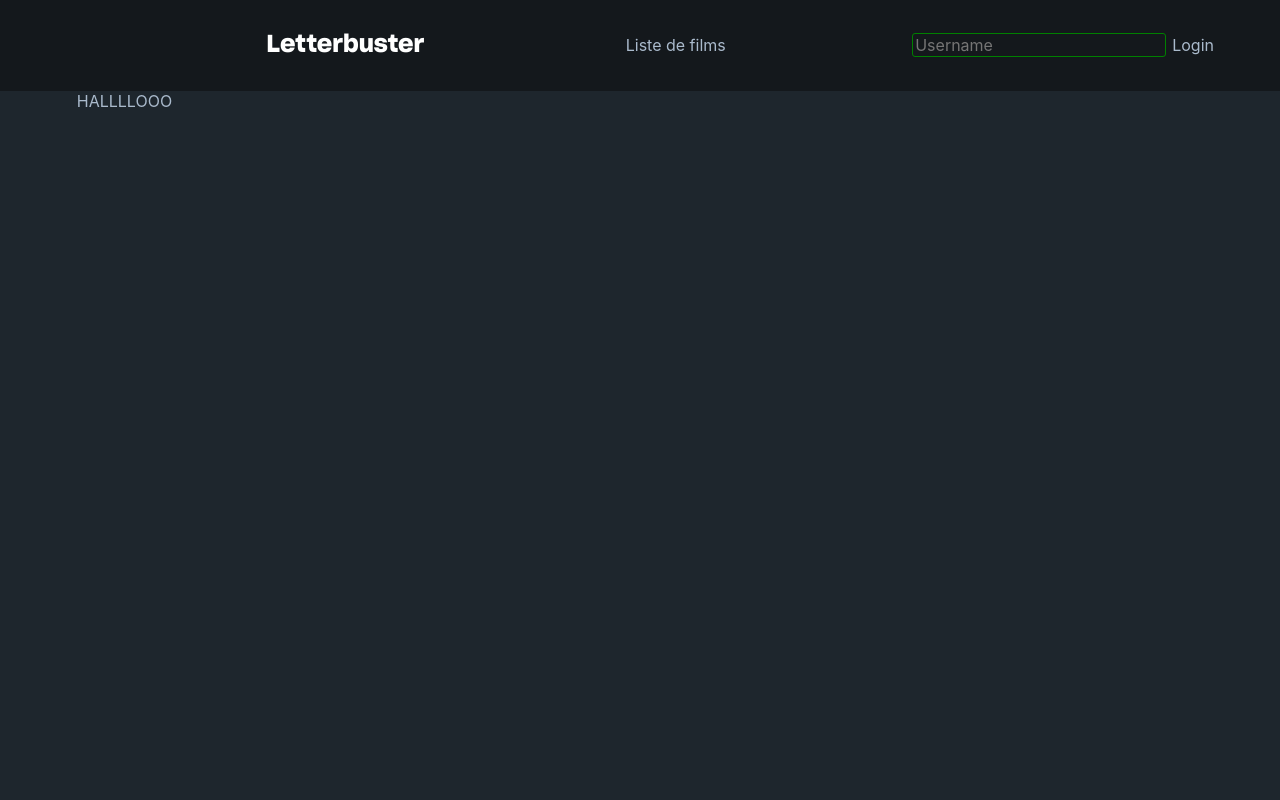
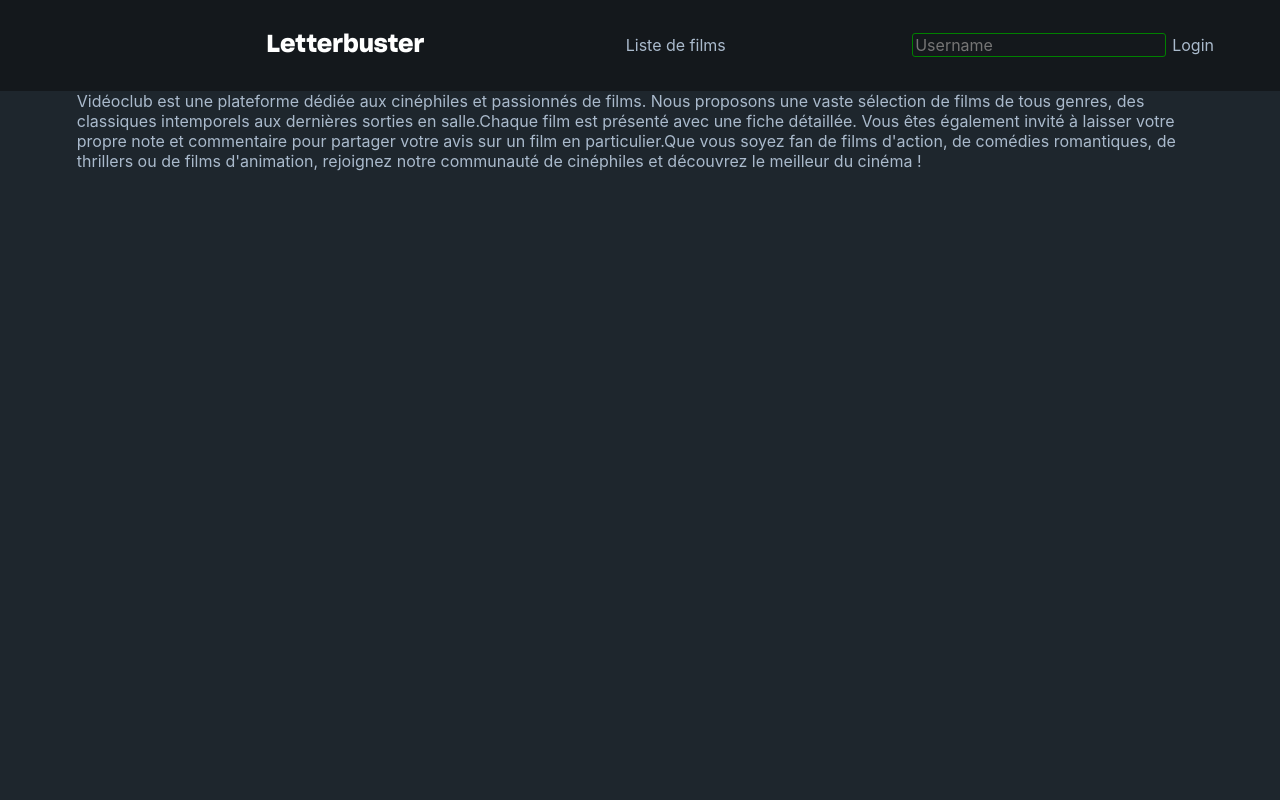
Before and after one commit to TurtleTipper78/React-TP1, a React (Create React App) app: page / in a window 1280 px wide. Shown: the top 800 px of the page. Built offline with nearby package versions, Linux system fonts and the light colour scheme.

Commit message:
Component 404

```diff
--- a/src/components/Accueil/Accueil.js
+++ b/src/components/Accueil/Accueil.js
@@ -1,11 +1,12 @@
 import { motion } from 'framer-motion'
 import './Accueil.css';
+import accueil from './Accueil.json'
 
 function Accueil() {
 
-  // const contenueAccueil = accueil.map((paragraphe, index) => {
-  //   return <p key={index}>{paragraphe}</p>
-  // })
+  const contenueAccueil = accueil.map((paragraphe, index) => {
+    return <p key={index}>{paragraphe}</p>
+  })
 
   const transition = { duration: 0.5, ease: 'easeInOut' };
 
@@ -24,7 +25,7 @@ function Accueil() {
       className='accueil'
     >
       <div className='wrapper'>
-        <p className='hallo'>HALLLLOOO</p>
+        {accueil}
       </div>
 
     </motion.main>
--- /dev/null
+++ b/src/components/Accueil/Accueil.json
@@ -0,0 +1,5 @@
+[
+    "Vidéoclub est une plateforme dédiée aux cinéphiles et passionnés de films. Nous proposons une vaste sélection de films de tous genres, des classiques intemporels aux dernières sorties en salle.",
+    "Chaque film est présenté avec une fiche détaillée. Vous êtes également invité à laisser votre propre note et commentaire pour partager votre avis sur un film en particulier.",
+    "Que vous soyez fan de films d'action, de comédies romantiques, de thrillers ou de films d'animation, rejoignez notre communauté de cinéphiles et découvrez le meilleur du cinéma !"
+]
--- a/src/components/App/App.js
+++ b/src/components/App/App.js
@@ -3,13 +3,14 @@ import { BrowserRouter as Router, Routes, Route, Navigate, useLocation } from 'r
 import { AnimatePresence } from 'framer-motion';
 import React, { useState } from 'react';
 
-import Entete from '../Entete/Entete'
+import Entete from '../Entete/Entete';
 import Acceuil from '../Accueil/Accueil';
-import ListeFilms from '../ListeFilms/ListeFilms'
-import Film from '../Film/Film'
+import ListeFilms from '../ListeFilms/ListeFilms';
+import Film from '../Film/Film';
 import Filtre from '../Filtre/Filtre';
-import Admin from '../Admin/Admin'
+import Admin from '../Admin/Admin';
 import Footer from '../Footer/Footer';
+import Erreur404 from '../Erreur404/Erreur404'
 
 import './App.css';
 
@@ -50,6 +51,7 @@ function App() {
             <Route path="/film/:id" element={<Film />}/>
             <Route path="/filtre" element={<Filtre />}/>
             <Route path="/admin" element={logging.estLog ? <Admin /> : <Navigate to="/" />} />
+            <Route path="/404" element={<Erreur404 />}/>
           </Routes>
 
         </AnimatePresence>
--- /dev/null
+++ b/src/components/Erreur404/Erreur404.js
@@ -0,0 +1,13 @@
+import './Erreur404.css';
+
+function Erreur404 () {
+
+
+  return (
+    <main>
+        <h1>404</h1>
+    </main>
+  );
+}
+
+export default Erreur404;
```
Also changed, not shown: src/components/Erreur404/Erreur404.css (added).
